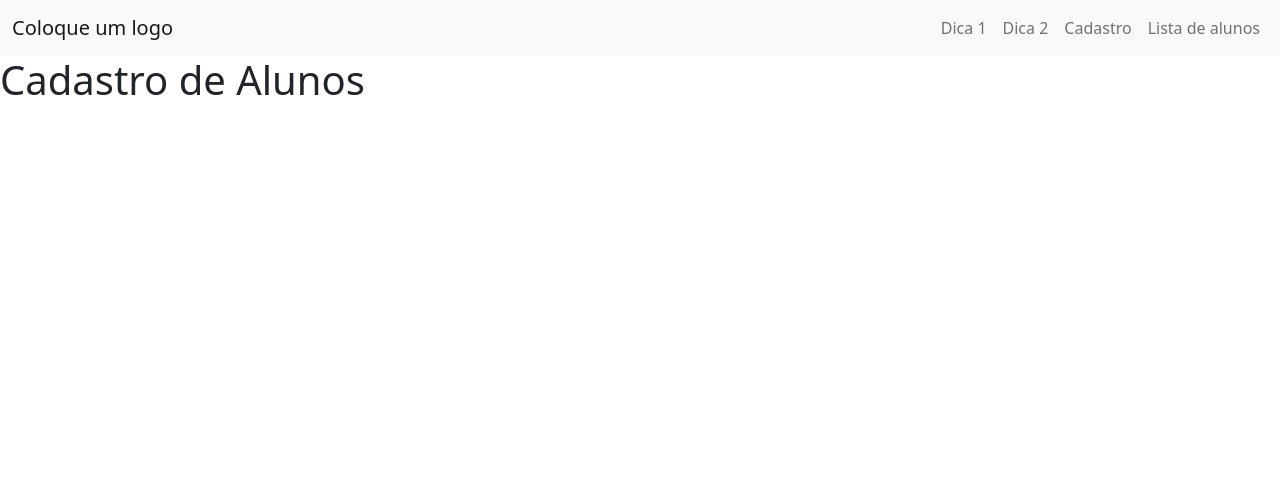
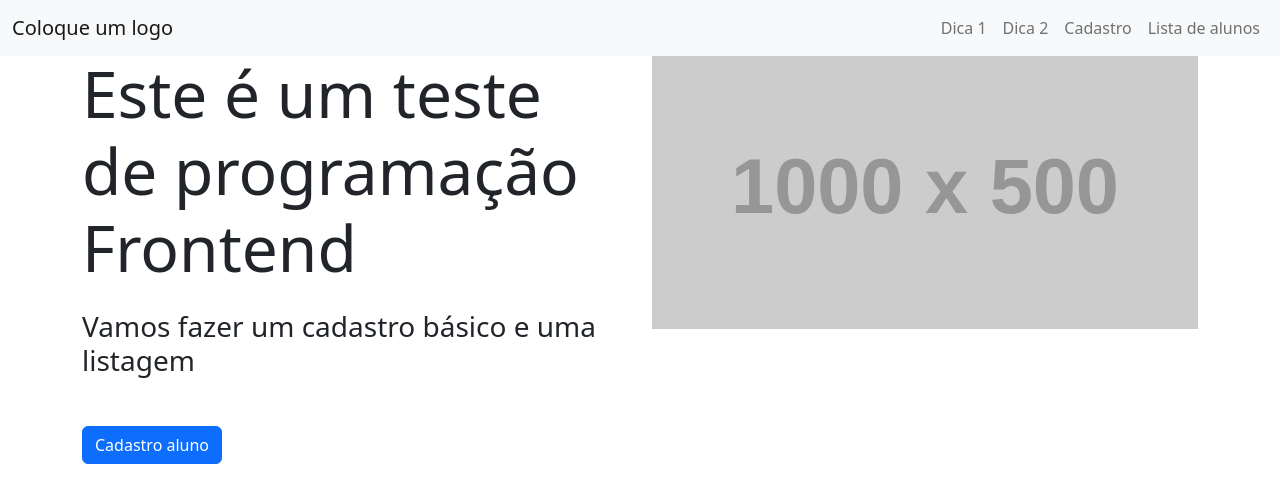
Before and after one commit to anjinha-oliveira/cadastro-de-alunos, a plain HTML site: page index.html in a window 1280 px wide. Drawn offline with nearby package versions, Linux system fonts and the light colour scheme; placeholder pictures from the web are drawn by us.

Commit message:
Adicionando o inicio da página

```diff
--- a/index.html
+++ b/index.html
@@ -31,7 +31,20 @@
         </div>
       </div>
     </nav>
-    <h1>Cadastro de Alunos</h1>
+    <div class="container">
+      <div class="row">
+        <div class="col">
+          <h1 class="display-3 mb-4">Este é um teste de programação Frontend</h1>
+          <h3 class="mb-5">Vamos fazer um cadastro básico e uma listagem</h3>
+          <button type="button" class="btn btn-primary">Cadastro aluno</button>
+        </div>
+        <div class="col">
+          <img src="https://via.placeholder.com/1000x500?text=Coloque+uma+imagem" class="img-fluid" alt="...">
+        </div>
+      </div>
+    </div>
+
+
     <script src="https://cdn.jsdelivr.net/npm/bootstrap@5.2.1/dist/js/bootstrap.bundle.min.js" integrity="sha384-u1OknCvxWvY5kfmNBILK2hRnQC3Pr17a+RTT6rIHI7NnikvbZlHgTPOOmMi466C8" crossorigin="anonymous"></script>
   </body>
 </html>
```
